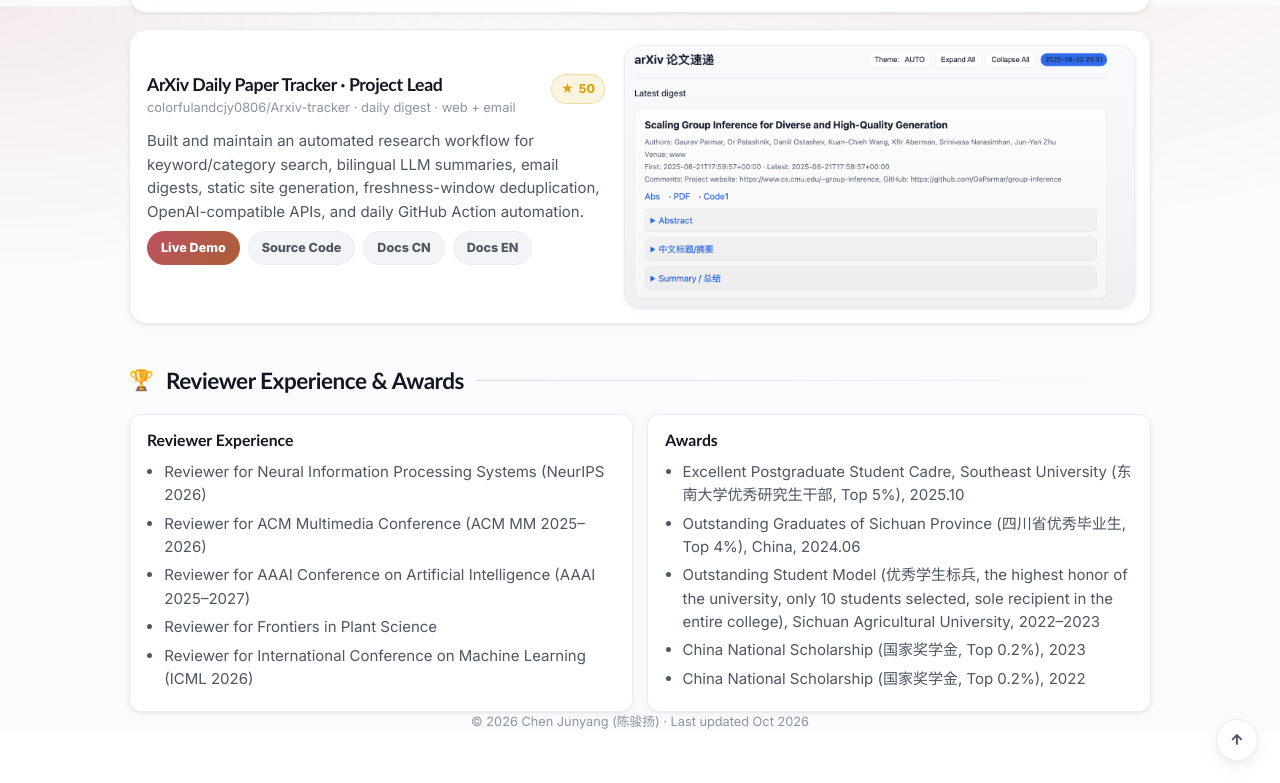
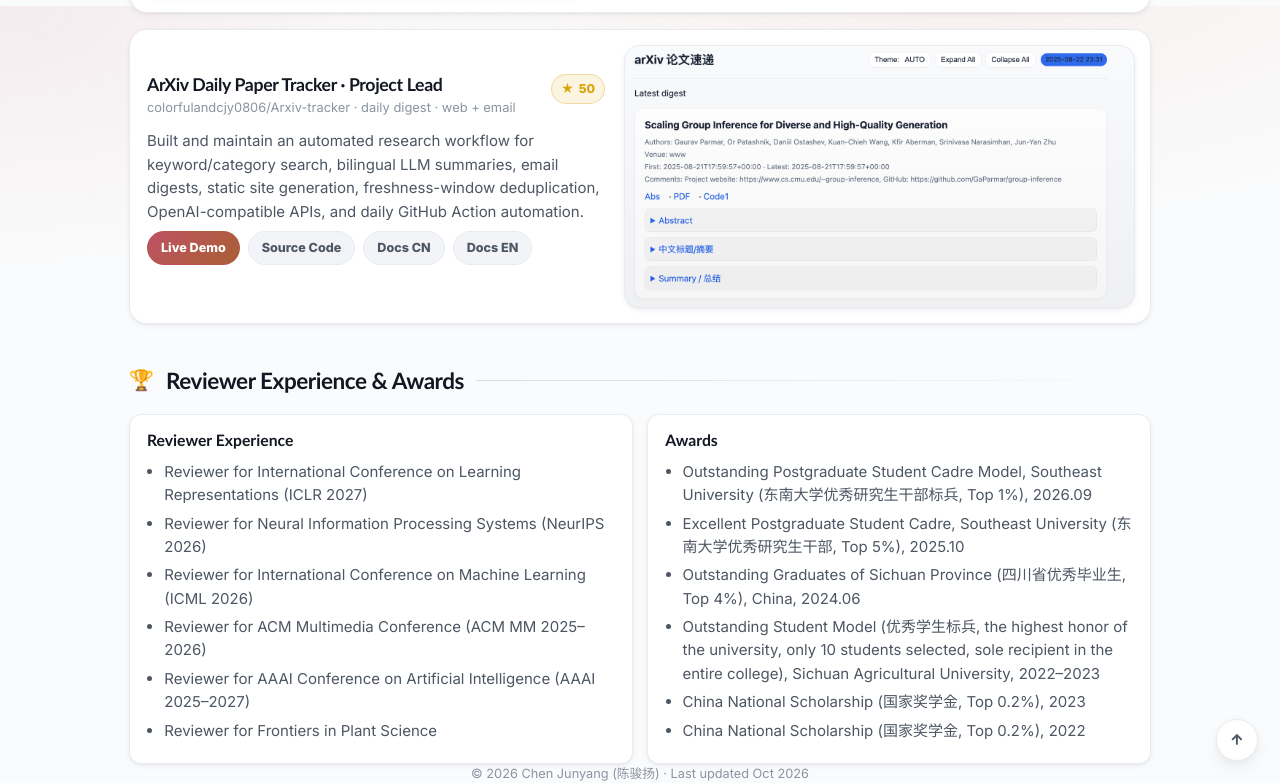
Before and after one commit to colorfulandcjy0806/colorfulandcjy0806.github.io, a Jekyll site: the page built from _pages/about.md, in a window 1280 px wide and 900 px high, scrolled down 2577 px, cut to the strip 117-900 px from the top of the window. Built offline with Jekyll 4.4.1, drawn with Linux system fonts in a browser that asks for light colours; comment, search, counter and statistics services are not loaded.

Commit message:
Update about.md

```diff
--- a/_pages/about.md
+++ b/_pages/about.md
@@ -159,16 +159,18 @@ redirect_from:
   <section class="recognition-card">
     <h3>Reviewer Experience</h3>
     <ul class="compact-list">
+      <li>Reviewer for International Conference on Learning Representations (ICLR 2027)</li>
       <li>Reviewer for Neural Information Processing Systems (NeurIPS 2026)</li>
+      <li>Reviewer for International Conference on Machine Learning (ICML 2026)</li>
       <li>Reviewer for ACM Multimedia Conference (ACM MM 2025–2026)</li>
       <li>Reviewer for AAAI Conference on Artificial Intelligence (AAAI 2025–2027)</li>
       <li>Reviewer for Frontiers in Plant Science</li>
-      <li>Reviewer for International Conference on Machine Learning (ICML 2026)</li>
     </ul>
   </section>
   <section class="recognition-card">
     <h3>Awards</h3>
     <ul class="compact-list">
+      <li>Outstanding Postgraduate Student Cadre Model, Southeast University (东南大学优秀研究生干部标兵, Top 1%), 2026.09</li>
       <li>Excellent Postgraduate Student Cadre, Southeast University (东南大学优秀研究生干部, Top 5%), 2025.10</li>
       <li>Outstanding Graduates of Sichuan Province (四川省优秀毕业生, Top 4%), China, 2024.06</li>
       <li>Outstanding Student Model (优秀学生标兵, the highest honor of the university, only 10 students selected, sole recipient in the entire college), Sichuan Agricultural University, 2022–2023</li>
```
